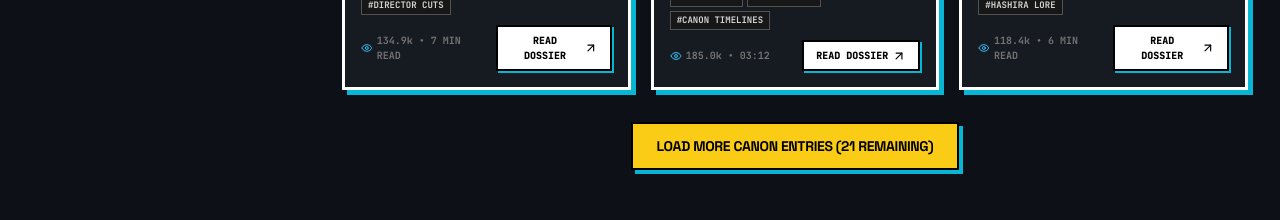
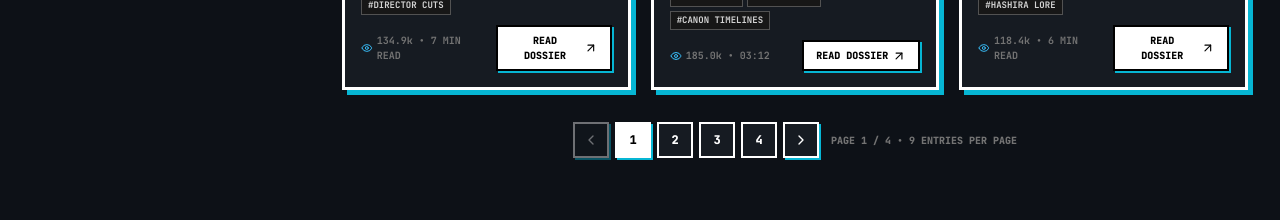
Before and after one commit to haleemakintayo/fanHubPlus, a React (Vite) app in the folder Fanhub_frontend/: page / in a window 1280 px wide. Shown: the part 3840-4060 px from the top of the page. Built offline with nearby package versions, Linux system fonts and the light colour scheme; no server answers.

Commit message:
added more

```diff
--- a/Fanhub_frontend/src/components/Admin.jsx
+++ b/Fanhub_frontend/src/components/Admin.jsx
@@ -1946,7 +1946,7 @@ export default function Admin({
                       type="submit"
                       className="px-6 py-2 bg-[#A3E635] text-black border-2 border-black text-xs font-black uppercase hover:bg-[#84CC16] transition-colors brutal-shadow-sm"
                     >
-                      ✅ Save Profile
+                      Save Profile
                     </button>
                   </div>
                   </form>
--- a/Fanhub_frontend/src/components/ContentExplorer.jsx
+++ b/Fanhub_frontend/src/components/ContentExplorer.jsx
@@ -1,4 +1,4 @@
-import { useState, useEffect, useMemo } from 'react'
+import { useState, useEffect, useMemo, useRef } from 'react'
 import {
   Filter,
   ArrowUpDown,
@@ -13,7 +13,9 @@ import {
   SlidersHorizontal,
   X,
   ArrowUpRight,
-  Search
+  Search,
+  ChevronLeft,
+  ChevronRight,
 } from 'lucide-react'
 import { BrutalGridSkeleton } from './BrutalSkeleton'
 import { fandomsApi } from '../services/api'
@@ -48,6 +50,8 @@ const POPULARITY_OPTIONS = [
   { value: 98, label: '98+ Mythic Tier' },
 ]
 
+const PAGE_SIZE = 9
+
 export default function ContentExplorer({
   articles = [],
   multimediaData = MULTIMEDIA_DATA,
@@ -69,9 +73,10 @@ export default function ContentExplorer({
   const [selectedYear, setSelectedYear] = useState('All Years')
   const [minPopularity, setMinPopularity] = useState(0)
   const [sortBy, setSortBy] = useState('popular') // 'popular' | 'latest' | 'alpha'
-  const [visibleCount, setVisibleCount] = useState(9)
+  const [currentPage, setCurrentPage] = useState(1)
   const [apiContent, setApiContent] = useState([])
   const [isLoading, setIsLoading] = useState(false)
+  const sectionRef = useRef(null)
 
   // Hydrate additional published items from backend ContentExplorer endpoint
   useEffect(() => {
@@ -392,6 +397,7 @@ export default function ContentExplorer({
     setSelectedYear('All Years')
     setMinPopularity(0)
     setSortBy('popular')
+    setCurrentPage(1)
     onSearchChange?.('')
   }
 
@@ -403,11 +409,60 @@ export default function ContentExplorer({
     (minPopularity > 0 ? 1 : 0) +
     (searchQuery.trim() !== '' ? 1 : 0)
 
-  const displayedItems = filteredAndSorted.slice(0, visibleCount)
+  // Clamp the active page whenever the filtered result set shrinks
+  const totalPages = Math.max(1, Math.ceil(filteredAndSorted.length / PAGE_SIZE))
+  const activePage = Math.min(currentPage, totalPages)
+
+  const displayedItems = filteredAndSorted.slice(
+    (activePage - 1) * PAGE_SIZE,
+    activePage * PAGE_SIZE
+  )
+
+  // Reset to the first page whenever any filter / sort / dataset changes
+  // (render-phase adjustment, avoids a cascading setState inside an effect)
+  const filterSignature = [
+    selectedUniverse,
+    selectedType,
+    selectedGenre,
+    selectedYear,
+    minPopularity,
+    searchQuery,
+    sortBy,
+    apiContent,
+  ].join('|')
+
+  const [prevFilterSignature, setPrevFilterSignature] = useState(filterSignature)
+  if (prevFilterSignature !== filterSignature) {
+    setPrevFilterSignature(filterSignature)
+    setCurrentPage(1)
+  }
+
+  const goToPage = (page) => {
+    const target = Math.min(Math.max(1, page), totalPages)
+    setCurrentPage(target)
+    if (sectionRef.current) {
+      sectionRef.current.scrollIntoView({ behavior: 'smooth', block: 'start' })
+    }
+  }
+
+  // Windowed page numbers with ellipsis: 1 … 4 5 6 … 12
+  const pageNumbers = useMemo(() => {
+    if (totalPages <= 7) {
+      return Array.from({ length: totalPages }, (_, i) => i + 1)
+    }
+    const pages = new Set([1, totalPages, activePage])
+    if (activePage - 1 > 1) pages.add(activePage - 1)
+    if (activePage + 1 < totalPages) pages.add(activePage + 1)
+    if (activePage <= 3) [2, 3, 4].forEach((p) => pages.add(p))
+    if (activePage >= totalPages - 2)
+      [totalPages - 3, totalPages - 2, totalPages - 1].forEach((p) => pages.add(p))
+    return [...pages].sort((a, b) => a - b)
+  }, [totalPages, activePage])
 
   return (
     <section
       id="content-explorer"
+      ref={sectionRef}
       className="py-8 sm:py-16 px-3 sm:px-6 lg:px-8 border-b-2 border-black dark:border-neutral-100 bg-[#FDFBF7] dark:bg-[#0D1117] transition-colors"
     >
       <div className="max-w-7xl mx-auto">
@@ -658,7 +713,9 @@ export default function ContentExplorer({
             <div className="mb-4 p-3 bg-white dark:bg-[#161B22] border-2 border-black dark:border-neutral-700 flex flex-wrap items-center justify-between gap-2 text-xs font-mono">
               <div className="flex items-center gap-2">
                 <span className="font-black uppercase text-black dark:text-white">
-                  Showing {displayedItems.length} of {filteredAndSorted.length} Indexed Entries
+                  Showing {(activePage - 1) * PAGE_SIZE + (filteredAndSorted.length ? 1 : 0)}–
+                  {Math.min(activePage * PAGE_SIZE, filteredAndSorted.length)} of{' '}
+                  {filteredAndSorted.length} Indexed Entries
                 </span>
                 {selectedUniverse !== 'all' && (
                   <span className="px-2 py-0.5 bg-[#FACC15] text-black font-black uppercase border border-black text-[10px]">
@@ -872,17 +929,64 @@ export default function ContentExplorer({
                   })}
                 </div>
 
-                {/* Load More Pagination Control */}
-                {visibleCount < filteredAndSorted.length && (
-                  <div className="mt-8 text-center">
-                    <button
-                      type="button"
-                      onClick={() => setVisibleCount((prev) => prev + 6)}
-                      className="px-6 py-3 bg-[#FACC15] text-black font-black text-xs sm:text-sm uppercase tracking-tight border-2 border-black brutal-shadow brutal-btn"
-                    >
-                      Load More Canon Entries ({filteredAndSorted.length - visibleCount} Remaining)
-                    </button>
-                  </div>
+                {/* Pagination Controls */}
+                {totalPages > 1 && (
+                  <nav
+                    aria-label="Content Explorer pagination"
+                    className="mt-8 flex flex-col sm:flex-row items-center justify-center gap-3"
+                  >
+                    <div className="flex items-center gap-1.5">
+                      <button
+                        type="button"
+                        onClick={() => goToPage(activePage - 1)}
+                        disabled={activePage === 1}
+                        aria-label="Previous page"
+                        className="p-2 border-2 border-black dark:border-white bg-white dark:bg-[#161B22] text-black dark:text-white brutal-shadow-sm brutal-btn disabled:opacity-40 disabled:shadow-none disabled:cursor-not-allowed"
+                      >
+                        <ChevronLeft className="w-4 h-4" />
+                      </button>
+
+                      {pageNumbers.map((page, idx) => {
+                        const previous = pageNumbers[idx - 1]
+                        const showGap = previous !== undefined && page - previous > 1
+                        return (
+                          <span key={page} className="flex items-center gap-1.5">
+                            {showGap && (
+                              <span className="font-mono text-xs font-black text-neutral-500 px-1">
+                                …
+                              </span>
+                            )}
+                            <button
+                              type="button"
+                              onClick={() => goToPage(page)}
+                              aria-current={page === activePage ? 'page' : undefined}
+                              className={`min-w-[2.25rem] px-2.5 py-2 font-mono text-xs font-black uppercase border-2 border-black dark:border-white ${
+                                page === activePage
+                                  ? 'bg-black text-[#A3E635] dark:bg-white dark:text-black brutal-shadow-sm'
+                                  : 'bg-white dark:bg-[#161B22] text-black dark:text-white hover:bg-[#FACC15] hover:text-black'
+                              }`}
+                            >
+                              {page}
+                            </button>
+                          </span>
+                        )
+                      })}
+
+                      <button
+                        type="button"
+                        onClick={() => goToPage(activePage + 1)}
+                        disabled={activePage === totalPages}
+                        aria-label="Next page"
+                        className="p-2 border-2 border-black dark:border-white bg-white dark:bg-[#161B22] text-black dark:text-white brutal-shadow-sm brutal-btn disabled:opacity-40 disabled:shadow-none disabled:cursor-not-allowed"
+                      >
+                        <ChevronRight className="w-4 h-4" />
+                      </button>
+                    </div>
+
+                    <span className="font-mono text-[10px] font-black uppercase text-neutral-500">
+                      Page {activePage} / {totalPages} • {PAGE_SIZE} entries per page
+                    </span>
+                  </nav>
                 )}
               </>
             )}
--- a/Fanhub_frontend/src/components/ResourceLibrary.jsx
+++ b/Fanhub_frontend/src/components/ResourceLibrary.jsx
@@ -144,7 +144,10 @@ export default function ResourceLibrary({ merchDrops = [], bookmarkedItems = {},
   }, [activeCategory, activeTag, serverPage, getFilteredFallback])
 
   const tags = ['all', ...TAGS]
+  // Grouping only applies once a filter narrows the view; "all" stays a flat grid
+  const isFiltering = activeCategory !== 'all' || activeTag !== 'all'
   const groupedItemsByCategory = useMemo(() => {
+    if (!isFiltering) return [['all', items]]
     const groups = {}
     items.forEach((item) => {
       groups[item.category] = groups[item.category] || []
@@ -154,8 +157,16 @@ export default function ResourceLibrary({ merchDrops = [], bookmarkedItems = {},
     return Object.keys(groups)
       .sort((a, b) => order.indexOf(a) - order.indexOf(b))
       .map((category) => [category, groups[category]])
-  }, [items])
+  }, [items, isFiltering])
   const pagedGroups = useMemo(() => {
+    if (!isFiltering) {
+      // Unfiltered view: paginate the flat list directly, 10 items per page
+      const pages = []
+      for (let start = 0; start < items.length; start += 10) {
+        pages.push([['all', items.slice(start, start + 10)]])
+      }
+      return pages.length > 0 ? pages : [[]]
+    }
     const pages = []
     let current = []
     let currentSize = 0
@@ -171,7 +182,7 @@ export default function ResourceLibrary({ merchDrops = [], bookmarkedItems = {},
     })
     if (current.length > 0) pages.push(current)
     return pages
-  }, [groupedItemsByCategory])
+  }, [groupedItemsByCategory, isFiltering, items])
   const localTotalPages = Math.max(1, pagedGroups.length)
   const visibleItems = pagedGroups[page - 1]?.flatMap((group) => group[1]) || []
   const groupedItems = useMemo(() => Object.fromEntries(pagedGroups[page - 1] || []), [pagedGroups, page])
@@ -201,6 +212,42 @@ export default function ResourceLibrary({ merchDrops = [], bookmarkedItems = {},
 
   const selectGallery = (item, image) => {
     setSelectedGallery((prev) => ({ ...prev, [item.slug]: image }))
+  }
+
+  const renderMerchCard = (item) => {
+    const activeImage = selectedGallery[item.slug] || item.image
+    const currentViews = viewCounts[item.slug] ?? item.viewCount
+    const isBookmarked = !!bookmarkedItems[item.slug]
+    return (
+      <article key={item.slug} className="bg-white dark:bg-[#161B22] border-3 border-black dark:border-white brutal-shadow-md overflow-hidden">
+        <button type="button" onClick={() => trackItem(item)} className="block w-full text-left">
+          <div className="relative aspect-4/3 overflow-hidden bg-neutral-100 dark:bg-neutral-800 border-b-2 border-black dark:border-white">
+            <img src={activeImage} alt={item.title} className="w-full h-full object-cover hover:scale-105 transition-transform" />
+            <span className="absolute top-2 left-2 font-mono text-[10px] font-black uppercase px-2 py-1 border-2 border-black text-black" style={{ backgroundColor: item.categoryColor }}>{item.categoryName}</span>
+            <span className="absolute bottom-2 right-2 bg-black/85 text-white font-mono text-[10px] font-bold px-2 py-1 flex items-center gap-1"><Eye className="w-3 h-3 text-[#38BDF8]" /> {currentViews.toLocaleString()} views</span>
+          </div>
+        </button>
+        <div className="p-4">
+          <div className="flex items-start justify-between gap-2 mb-2">
+            <div className="min-w-0">
+              <span className={`inline-block font-mono text-[10px] font-black uppercase px-2 py-1 border-2 border-black ${tagStyles[item.tag] || 'bg-[#FACC15] text-black'}`}>{item.tagDisplay}</span>
+              <h4 className="font-black uppercase text-lg leading-tight mt-2 text-black dark:text-white">{item.title}</h4>
+              <p className="font-mono text-[10px] font-bold uppercase text-neutral-500 mt-1">{item.manufacturer}</p>
+            </div>
+            <button type="button" onClick={() => toggleBookmark?.(item.slug, item.title, 'Merchandise Item', { category_name: item.categoryName, thumbnail_url: item.image })} className={`p-1.5 border-2 border-black dark:border-white brutal-shadow-sm brutal-btn ${isBookmarked ? 'bg-[#F43F5E] text-white' : 'bg-white dark:bg-[#0D1117] text-black dark:text-white'}`} aria-label={`Bookmark ${item.title}`}><Bookmark className={`w-4 h-4 ${isBookmarked ? 'fill-current' : ''}`} /></button>
+          </div>
+          <p className="text-xs text-neutral-700 dark:text-neutral-300 leading-relaxed mb-3">{item.description}</p>
+          <div className="grid grid-cols-2 gap-2 text-[10px] font-mono mb-3">
+            <div className="p-2 bg-neutral-100 dark:bg-[#0D1117] border border-black dark:border-neutral-700"><span className="block text-neutral-500 font-bold uppercase">Drop</span><span className="font-black text-black dark:text-white">{item.dropDate}</span></div>
+            <div className="p-2 bg-neutral-100 dark:bg-[#0D1117] border border-black dark:border-neutral-700"><span className="block text-neutral-500 font-bold uppercase">Popularity</span><span className="font-black text-black dark:text-white">{item.popularity ? `${item.popularity}/5` : 'Tracking views'}</span></div>
+          </div>
+          <div className="flex gap-1.5 mb-3" aria-label="Image gallery">
+            {item.gallery.slice(0, 3).map((image, index) => <button key={`${item.slug}-${index}`} type="button" onClick={() => selectGallery(item, image)} className={`w-10 h-10 border-2 ${activeImage === image ? 'border-[#F43F5E]' : 'border-black dark:border-white'}`}><img src={image} alt="" className="w-full h-full object-cover" /></button>)}
+          </div>
+          <button type="button" onClick={() => trackItem(item)} className="w-full py-2 bg-[#A3E635] text-black border-2 border-black font-black text-xs uppercase brutal-shadow-sm brutal-btn flex items-center justify-center gap-1.5"><TrendingUp className="w-4 h-4" /> Track popularity</button>
+        </div>
+      </article>
+    )
   }
 
   return (
@@ -248,7 +295,8 @@ export default function ResourceLibrary({ merchDrops = [], bookmarkedItems = {},
             ) : (
               <>
               <div className="space-y-8">
-                {Object.entries(groupedItems).map(([category, categoryItems]) => {
+                {isFiltering ? (
+                  Object.entries(groupedItems).map(([category, categoryItems]) => {
                     const categoryMeta = CATEGORIES.find((entry) => entry.slug === category) || CATEGORIES[0]
                     return (
                       <div key={category}>
@@ -258,49 +306,20 @@ export default function ResourceLibrary({ merchDrops = [], bookmarkedItems = {},
                           <span className="font-mono text-xs text-neutral-500">{categoryItems.length} showcase items</span>
                         </div>
                         <div className="grid grid-cols-1 md:grid-cols-2 xl:grid-cols-3 gap-5">
-                        {categoryItems.map((item) => {
-                          const activeImage = selectedGallery[item.slug] || item.image
-                          const currentViews = viewCounts[item.slug] ?? item.viewCount
-                          const isBookmarked = !!bookmarkedItems[item.slug]
-                          return (
-                            <article key={item.slug} className="bg-white dark:bg-[#161B22] border-3 border-black dark:border-white brutal-shadow-md overflow-hidden">
-                              <button type="button" onClick={() => trackItem(item)} className="block w-full text-left">
-                                <div className="relative aspect-4/3 overflow-hidden bg-neutral-100 dark:bg-neutral-800 border-b-2 border-black dark:border-white">
-                                  <img src={activeImage} alt={item.title} className="w-full h-full object-cover hover:scale-105 transition-transform" />
-                                  <span className="absolute top-2 left-2 font-mono text-[10px] font-black uppercase px-2 py-1 border-2 border-black text-black" style={{ backgroundColor: item.categoryColor }}>{item.categoryName}</span>
-                                  <span className="absolute bottom-2 right-2 bg-black/85 text-white font-mono text-[10px] font-bold px-2 py-1 flex items-center gap-1"><Eye className="w-3 h-3 text-[#38BDF8]" /> {currentViews.toLocaleString()} views</span>
-                                </div>
-                              </button>
-                              <div className="p-4">
-                                <div className="flex items-start justify-between gap-2 mb-2">
-                                  <div className="min-w-0">
-                                    <span className={`inline-block font-mono text-[10px] font-black uppercase px-2 py-1 border-2 border-black ${tagStyles[item.tag] || 'bg-[#FACC15] text-black'}`}>{item.tagDisplay}</span>
-                                    <h4 className="font-black uppercase text-lg leading-tight mt-2 text-black dark:text-white">{item.title}</h4>
-                                    <p className="font-mono text-[10px] font-bold uppercase text-neutral-500 mt-1">{item.manufacturer}</p>
-                                  </div>
-                                  <button type="button" onClick={() => toggleBookmark?.(item.slug, item.title, 'Merchandise Item', { category_name: item.categoryName, thumbnail_url: item.image })} className={`p-1.5 border-2 border-black dark:border-white brutal-shadow-sm brutal-btn ${isBookmarked ? 'bg-[#F43F5E] text-white' : 'bg-white dark:bg-[#0D1117] text-black dark:text-white'}`} aria-label={`Bookmark ${item.title}`}><Bookmark className={`w-4 h-4 ${isBookmarked ? 'fill-current' : ''}`} /></button>
-                                </div>
-                                <p className="text-xs text-neutral-700 dark:text-neutral-300 leading-relaxed mb-3">{item.description}</p>
-                                <div className="grid grid-cols-2 gap-2 text-[10px] font-mono mb-3">
-                                  <div className="p-2 bg-neutral-100 dark:bg-[#0D1117] border border-black dark:border-neutral-700"><span className="block text-neutral-500 font-bold uppercase">Drop</span><span className="font-black text-black dark:text-white">{item.dropDate}</span></div>
-                                  <div className="p-2 bg-neutral-100 dark:bg-[#0D1117] border border-black dark:border-neutral-700"><span className="block text-neutral-500 font-bold uppercase">Popularity</span><span className="font-black text-black dark:text-white">{item.popularity ? `${item.popularity}/5` : 'Tracking views'}</span></div>
-                                </div>
-                                <div className="flex gap-1.5 mb-3" aria-label="Image gallery">
-                                  {item.gallery.slice(0, 3).map((image, index) => <button key={`${item.slug}-${index}`} type="button" onClick={() => selectGallery(item, image)} className={`w-10 h-10 border-2 ${activeImage === image ? 'border-[#F43F5E]' : 'border-black dark:border-white'}`}><img src={image} alt="" className="w-full h-full object-cover" /></button>)}
-                                </div>
-                                <button type="button" onClick={() => trackItem(item)} className="w-full py-2 bg-[#A3E635] text-black border-2 border-black font-black text-xs uppercase brutal-shadow-sm brutal-btn flex items-center justify-center gap-1.5"><TrendingUp className="w-4 h-4" /> Track popularity</button>
-                              </div>
-                            </article>
-                          )
-                        })}
+                          {categoryItems.map(renderMerchCard)}
                         </div>
                       </div>
                     )
-                })}
+                  })
+                ) : (
+                  <div className="grid grid-cols-1 md:grid-cols-2 xl:grid-cols-3 gap-5">
+                    {visibleItems.map(renderMerchCard)}
+                  </div>
+                )}
               </div>
               <div className="flex flex-wrap items-center justify-between gap-3 mt-6 pt-4 border-t-2 border-black dark:border-neutral-800">
                 {isLoading && <div className="w-8 h-8"><MediaSpinner size={32} /></div>}
-                <span className="font-mono text-[10px] font-black uppercase text-neutral-500">Showing {visibleItems.length ? (page - 1) * 10 + 1 : 0}-{Math.min(page * 10, items.length)} of {items.length} loaded • grouped by fandom</span>
+                <span className="font-mono text-[10px] font-black uppercase text-neutral-500">Showing {visibleItems.length ? (page - 1) * 10 + 1 : 0}-{Math.min(page * 10, items.length)} of {items.length} loaded • {isFiltering ? 'grouped by fandom' : 'full collection'}</span>
                 <div className="flex items-center gap-2">
                   <button type="button" disabled={page <= 1 || isLoading} onClick={() => setPage((prev) => Math.max(1, prev - 1))} className="px-3 py-1.5 border-2 border-black dark:border-white font-mono text-xs font-black uppercase disabled:opacity-40">Previous</button>
                   <span className="font-mono text-xs font-black">Page {page} / {localTotalPages}</span>
```
Lines whose indentation alone changed are shown as unchanged.
